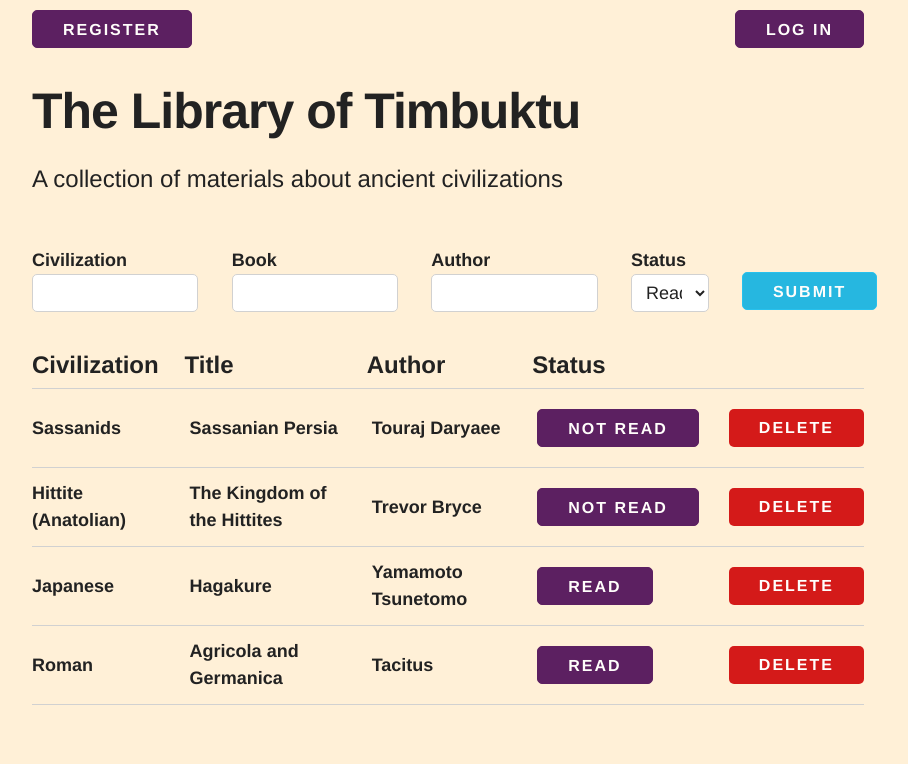
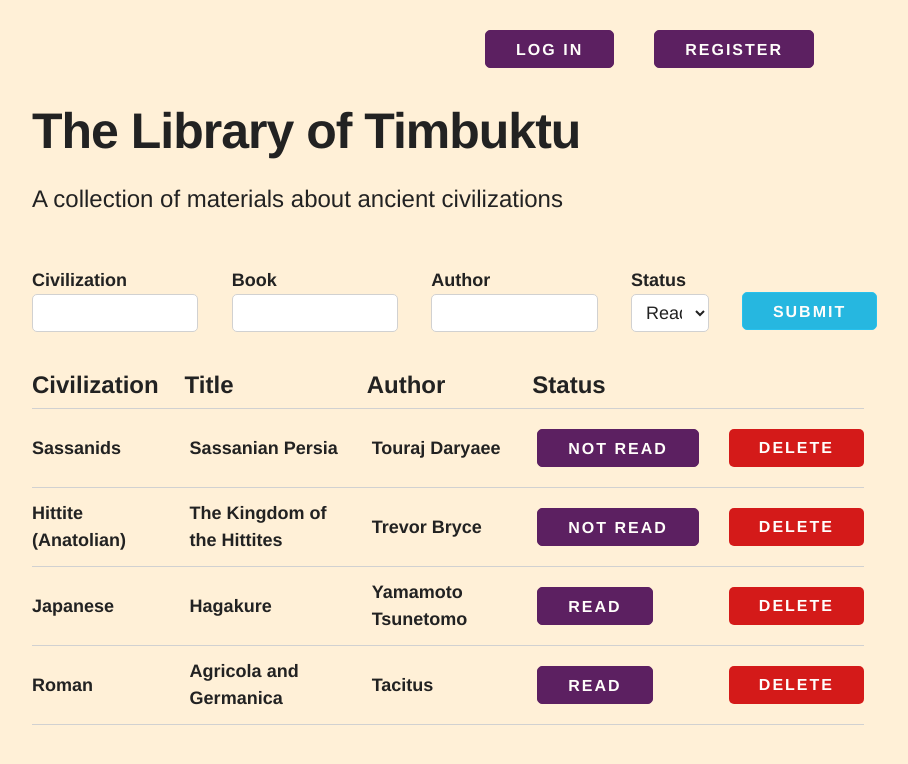
Before and after one commit to soundwanders/timbuktu, a website: page index.html in a window 1280 px wide. Shown: the whole page, without its empty margins (192-1100 px from the left). Drawn offline with Linux system fonts and the light colour scheme; a web font is replaced by a local one.

Commit message:
format fix

```diff
--- a/assets/index.css
+++ b/assets/index.css
@@ -14,4 +14,13 @@
 
 header {
   position: relative;
+  padding-top: 2rem;
 }
+
+#login {
+  margin-right: 4rem;
+}
+
+#register {
+  margin-right: 5rem;
+}
--- a/index.html
+++ b/index.html
@@ -23,7 +23,7 @@
 
 <header>
     <div class = "row">
-        <input type = "submit" class = "button u-pull-left" id = "register" value = "Register" title = "Register new user account"/>
+        <input type = "submit" class = "button u-pull-right" id = "register" value = "Register" title = "Register new user account"/>
         <input type = "submit" class = "button u-pull-right" id = "login" value = "Log In"/>
     </div>
 </header>
```
